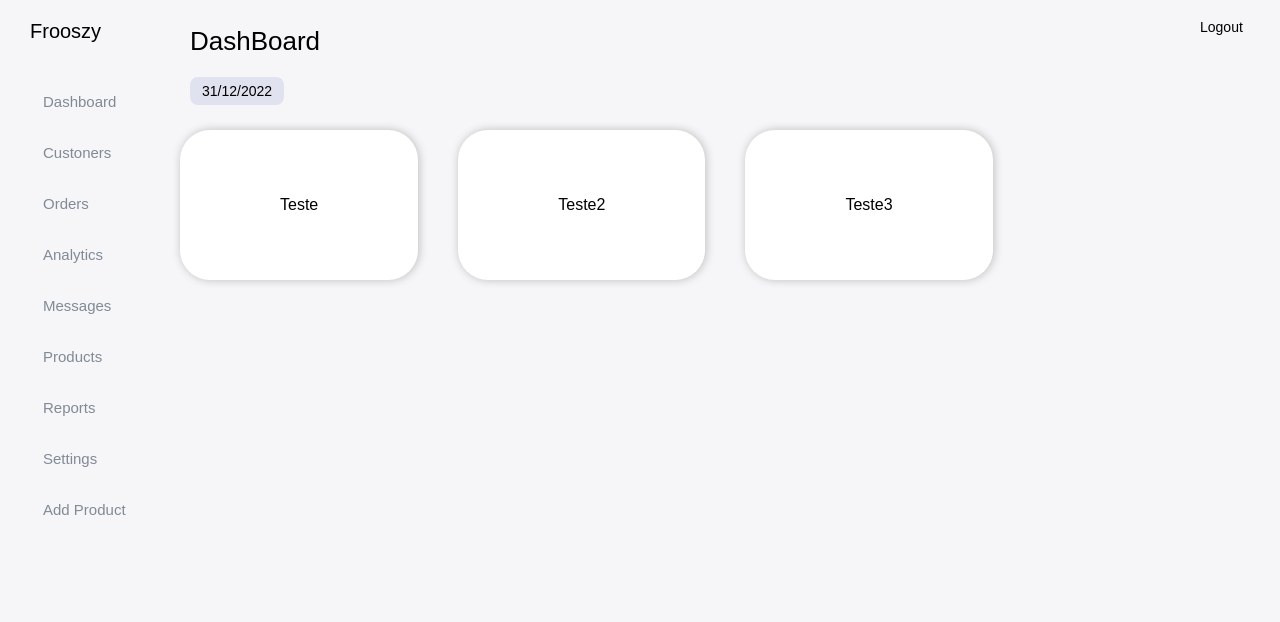
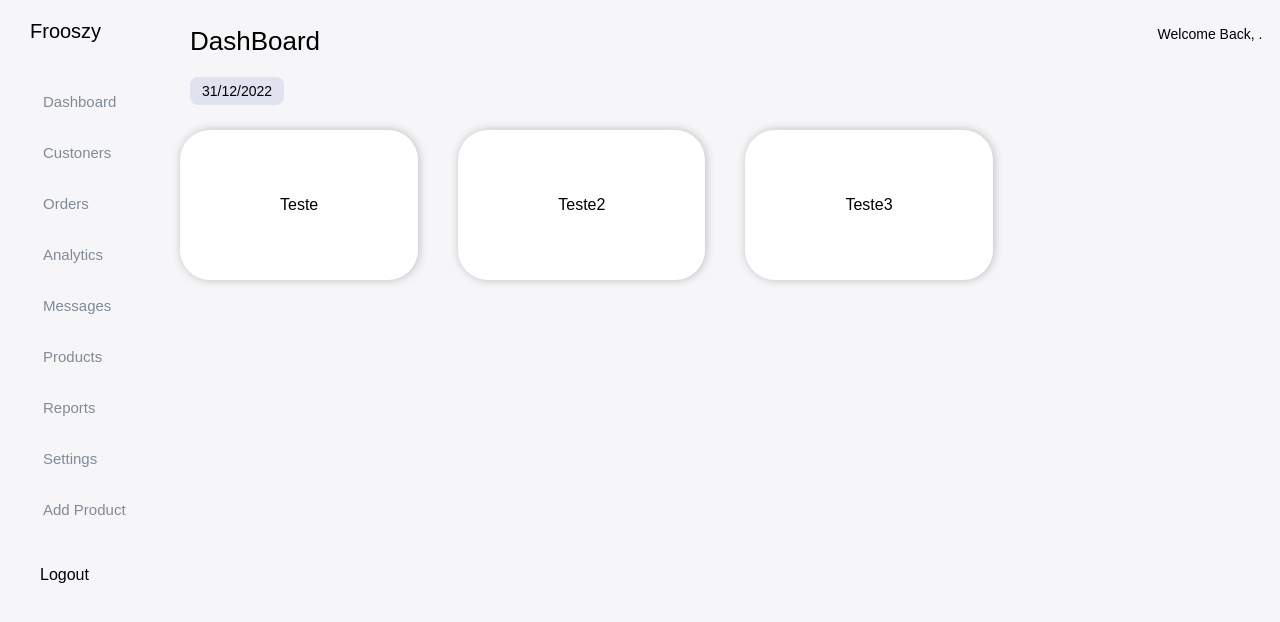
Before and after one commit to Frooszy/DashBoard-React, a Next.js app: page /dashboard in a window 1280 px wide. Shown: the top 622 px of the page. Built offline with nearby package versions, Linux system fonts and the light colour scheme; a web font is replaced by a local one.

Commit message:
Added Welcome back system

```diff
--- a/components/Header/Header.js
+++ b/components/Header/Header.js
@@ -2,6 +2,8 @@ import style from './Logo.module.css'
 import { useRouter } from 'next/router'
 
 function Logo() {
+
+    const name = localStorage.getItem('USER_USERNAME')
 
     const Router = useRouter();
 
@@ -19,7 +21,10 @@ function Logo() {
         <div className={style.Header}>
             <p className={style.Logo}>Frooszy</p>
             <p className={style.DashBoard}>DashBoard</p>
-            <p className={style.Login} onClick={Logout}>Logout</p>
+            <div className={style.LoginW}>
+                <p className={style.Login}>Welcome Back, {name}.</p>
+                <p className={style.Logout} onClick={Logout}>Logout</p>
+            </div>
         </div>
     )
 }
--- a/components/Header/Logo.module.css
+++ b/components/Header/Logo.module.css
@@ -9,11 +9,23 @@
     cursor: pointer;
 }
 
+.LoginW {
+    display: flex;
+    align-items: center;
+    text-align: center;
+}
+
 .Login {
     padding-top: 5px;
-    width: 100%;
-    max-width: 80px;
+    width: 140px;
     font-size: 14px;
+    cursor: pointer;
+}
+
+.Logout {
+    position: absolute;
+    top: 550px;
+    left: 40px;
     cursor: pointer;
 }
 
--- a/data/accounts.json
+++ b/data/accounts.json
@@ -8,5 +8,10 @@
         "username": "Admin",
         "email": "admin@admin.com",
         "password": "admin@admin"
+    },
+    {
+        "username": "CleitonRasta",
+        "email": "cleiton@gmail.com",
+        "password": "123123123"
     }
 ]
--- a/pages/register.js
+++ b/pages/register.js
@@ -26,7 +26,10 @@ export default function Register() {
             })
         }).then(res => {
             if (res.status == 200) {
+                localStorage.setItem('USER_USERNAME', username);
                 router.push('/login')
+            } else {
+                localStorage.removeItem('USER_USERNAME')
             }
         }).catch(res => console.error('Error'))
 
```
